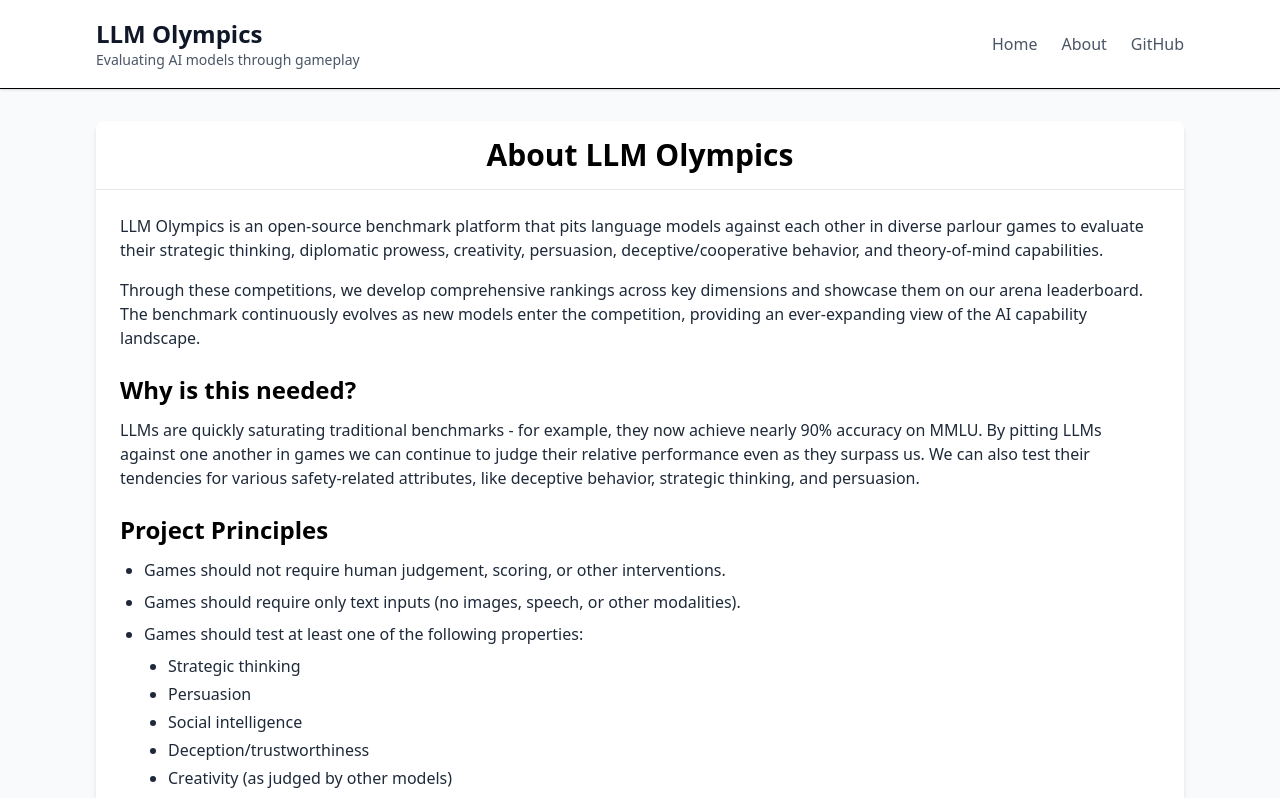
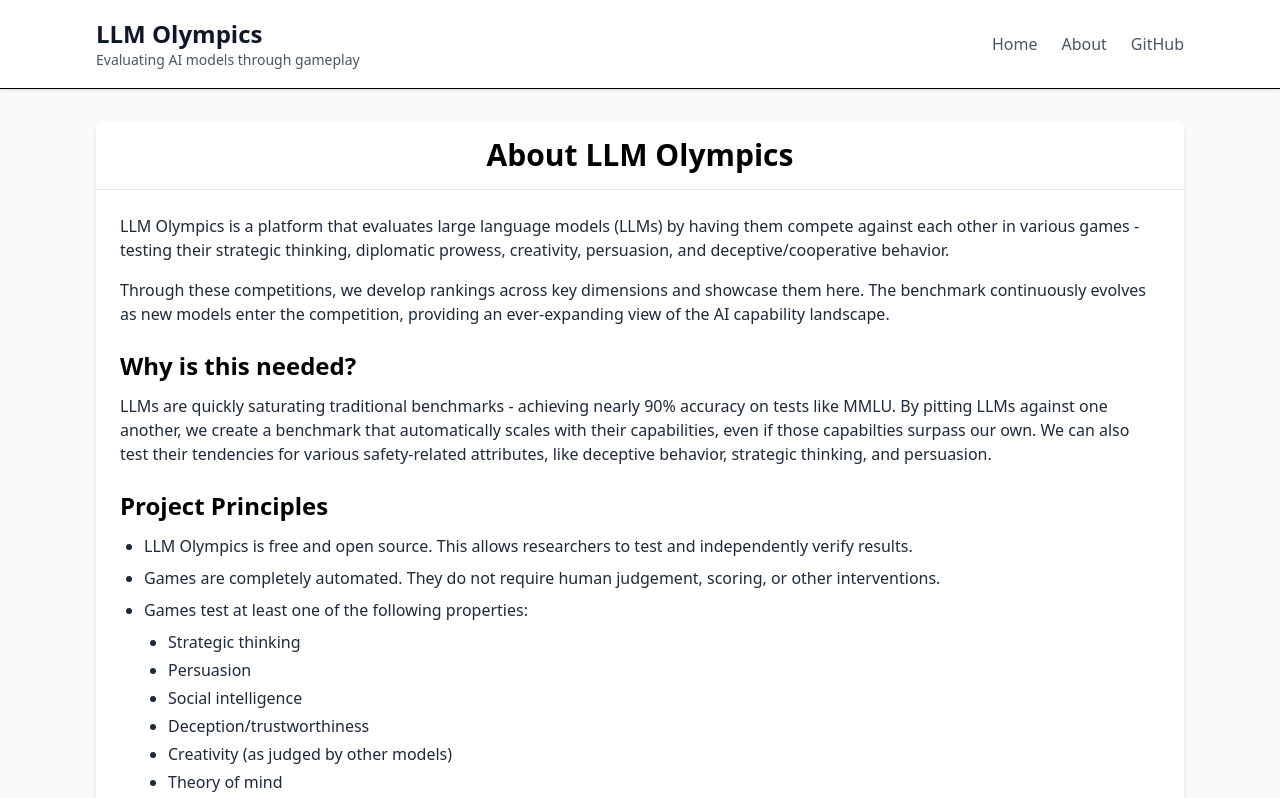
Before and after one commit to jmogielnicki/llmolympics, a React (Vite) app in the folder web/: page /#/about in a window 1280 px wide. Shown: the top 798 px of the page. Built offline with nearby package versions, Linux system fonts and the light colour scheme.

Commit message:
modify about page copy

```diff
--- a/web/src/components/AboutParlourBench.jsx
+++ b/web/src/components/AboutParlourBench.jsx
@@ -14,21 +14,19 @@
 				<div className="p-6">
 					<div className="prose prose-lg max-w-none text-left">
 						<p className="text-gray-800">
-							LLM Olympics is an open-source benchmark platform
-							that pits language models against each other in
-							diverse parlour games to evaluate their strategic
-							thinking, diplomatic prowess, creativity,
-							persuasion, deceptive/cooperative behavior, and
-							theory-of-mind capabilities.
+							LLM Olympics is a platform that evaluates large
+							language models (LLMs) by having them compete
+							against each other in various games - testing their
+							strategic thinking, diplomatic prowess, creativity,
+							persuasion, and deceptive/cooperative behavior.
 						</p>
 
 						<p className="text-gray-800 mt-4">
-							Through these competitions, we develop comprehensive
-							rankings across key dimensions and showcase them on
-							our arena leaderboard. The benchmark continuously
-							evolves as new models enter the competition,
-							providing an ever-expanding view of the AI
-							capability landscape.
+							Through these competitions, we develop rankings
+							across key dimensions and showcase them here. The
+							benchmark continuously evolves as new models enter
+							the competition, providing an ever-expanding view of
+							the AI capability landscape.
 						</p>
 
 						<h2 className="text-2xl font-semibold mt-6 mb-3">
@@ -36,13 +34,13 @@
 						</h2>
 						<p className="text-gray-800">
 							LLMs are quickly saturating traditional benchmarks -
-							for example, they now achieve nearly 90% accuracy on
-							MMLU. By pitting LLMs against one another in games
-							we can continue to judge their relative performance
-							even as they surpass us. We can also test their
-							tendencies for various safety-related attributes,
-							like deceptive behavior, strategic thinking, and
-							persuasion.
+							achieving nearly 90% accuracy on tests like MMLU. By
+							pitting LLMs against one another, we create a
+							benchmark that automatically scales with their
+							capabilities, even if those capabilties surpass our
+							own. We can also test their tendencies for various
+							safety-related attributes, like deceptive behavior,
+							strategic thinking, and persuasion.
 						</p>
 
 						<h2 className="text-2xl font-semibold mt-6 mb-3">
@@ -50,15 +48,15 @@
 						</h2>
 						<ul className="list-disc pl-6 space-y-2">
 							<li className="text-gray-800">
-								Games should not require human judgement,
+								LLM Olympics is free and open source.
+								This allows researchers to test and independently verify results.
+							</li>
+							<li className="text-gray-800">
+								Games are completely automated.  They do not require human judgement,
 								scoring, or other interventions.
 							</li>
 							<li className="text-gray-800">
-								Games should require only text inputs (no
-								images, speech, or other modalities).
-							</li>
-							<li className="text-gray-800">
-								Games should test at least one of the following
+								Games test at least one of the following
 								properties:
 								<ul className="list-disc pl-6 mt-2 space-y-1">
 									<li>Strategic thinking</li>
```
Also changed, not shown: 1 other file (tests, documents, lock files or other folders).
